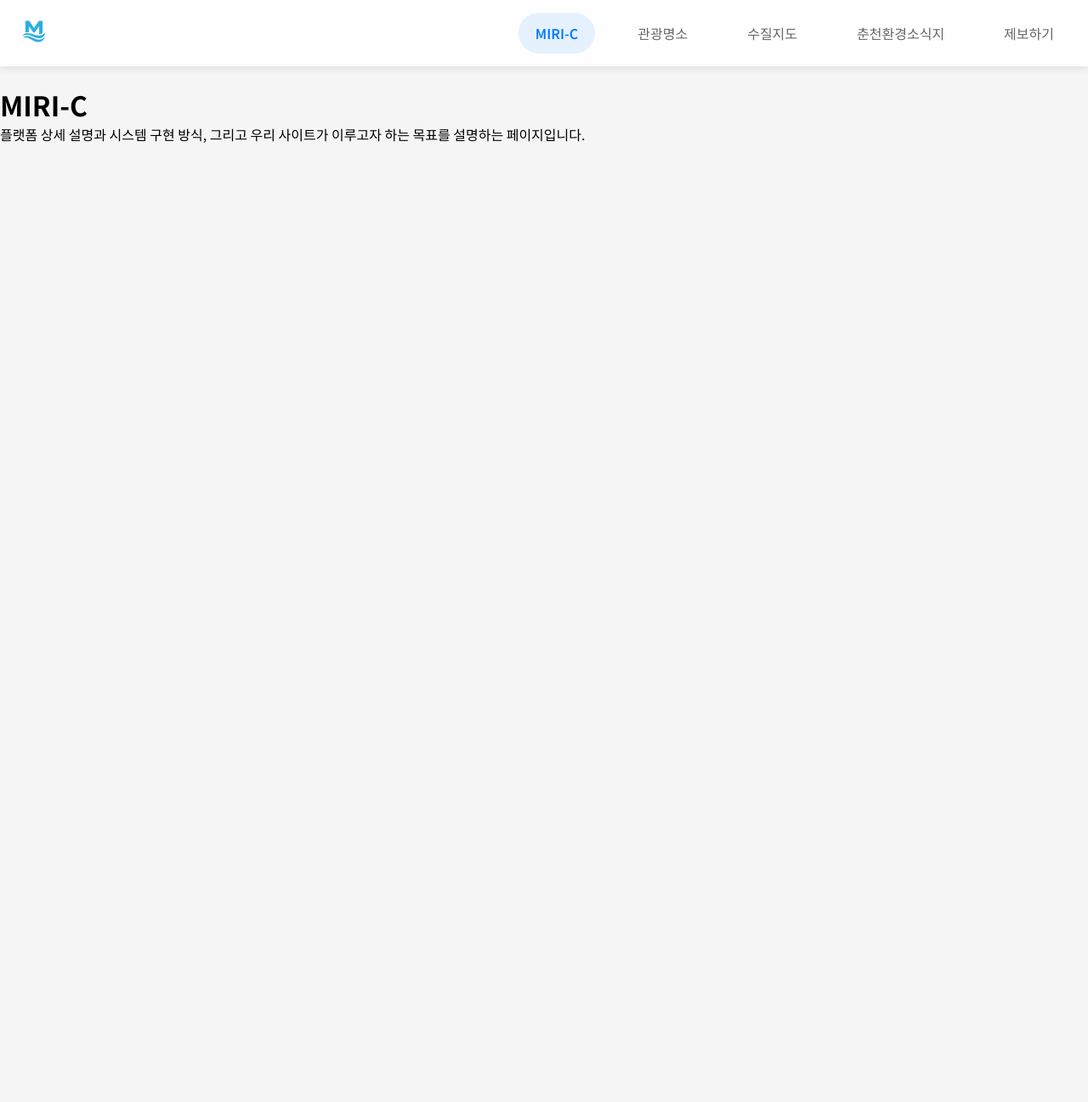
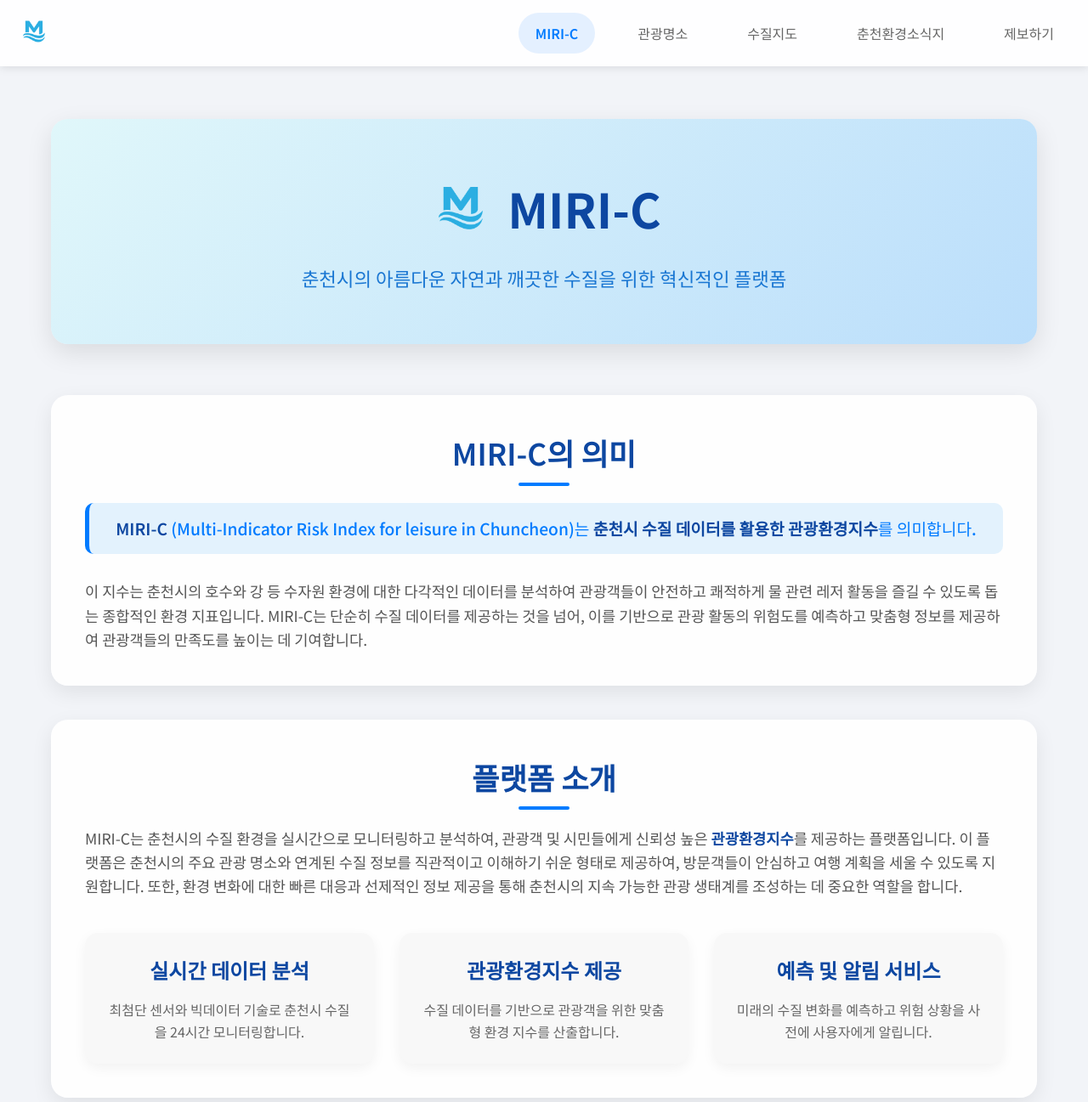
Before and after one commit to byeol01/Chuncheon, a React (Create React App) app: page /miri-c in a window 1280 px wide. Shown: the top 1297 px of the page at 85% size. Before the commit the page ends 800 px from the top, so only its background shows below. Built offline with nearby package versions, Linux system fonts and the light colour scheme.

Commit message:
상세페이지수정

```diff
--- a/src/components/TourismIndex.tsx
+++ b/src/components/TourismIndex.tsx
@@ -45,7 +45,7 @@ export const StatusText = styled.div<{ $level: number }>`
 `;
 
 export const Description = styled.div`
-  font-size: 1rem;
+  font-size: 20px;
   color: #666;
   margin-bottom: 20px;
   line-height: 1.5;
--- a/src/pages/MiriCPage.tsx
+++ b/src/pages/MiriCPage.tsx
@@ -1,16 +1,242 @@
 import React from 'react';
 import styled from 'styled-components';
+// import miriCLogo from '../../public/logo.png'; // 로고 이미지 임포트 제거
 
 const PageContainer = styled.div`
   padding-top: 100px; /* 내비게이션 바 높이만큼 패딩 추가 */
   min-height: 100vh;
+  background: #F2F4F8; /* 페이지 전체 배경색 */
+  font-family: 'Noto Sans KR', sans-serif;
+  color: #333;
+  line-height: 1.6;
+`;
+
+const ContentWrapper = styled.div`
+  max-width: 1200px;
+  margin: 0 auto;
+  padding: 40px 20px;
+`;
+
+const HeroSection = styled.section`
+  text-align: center;
+  margin-bottom: 60px;
+  padding: 60px 0;
+  background: linear-gradient(135deg, #e0f7fa 0%, #bbdefb 100%); /* 그라데이션 배경 */
+  border-radius: 20px;
+  box-shadow: 0 10px 30px rgba(0, 0, 0, 0.1);
+
+  h1 {
+    font-size: 3.5rem;
+    color: #0d47a1;
+    margin-bottom: 20px;
+    font-weight: 700;
+    display: flex;
+    align-items: center;
+    justify-content: center;
+    gap: 15px;
+  }
+
+  p {
+    font-size: 1.4rem;
+    color: #1976d2;
+    max-width: 800px;
+    margin: 0 auto;
+  }
+`;
+
+const LogoImage = styled.img`
+  width: 80px;
+  height: 80px;
+  vertical-align: middle;
+  border-radius: 10px; /* 로고 이미지에 약간의 둥근 모서리 */
+`;
+
+const SectionWrapper = styled.section`
+  background: rgba(255, 255, 255, 0.9);
+  border-radius: 20px;
+  padding: 40px;
+  margin-bottom: 40px;
+  box-shadow: 0 8px 25px rgba(0, 0, 0, 0.08);
+`;
+
+const SectionHeader = styled.h2`
+  font-size: 2.2rem;
+  color: #0d47a1;
+  text-align: center;
+  margin-bottom: 30px;
+  font-weight: 600;
+  position: relative;
+
+  &::after {
+    content: '';
+    width: 60px;
+    height: 4px;
+    background-color: #007bff;
+    position: absolute;
+    left: 50%;
+    transform: translateX(-50%);
+    bottom: -10px;
+    border-radius: 2px;
+  }
+`;
+
+const ContentBlock = styled.div`
+  margin-bottom: 25px;
+  font-size: 1.1rem;
+  color: #555;
+
+  &:last-child {
+    margin-bottom: 0;
+  }
+
+  strong {
+    color: #0d47a1;
+    font-weight: 600;
+  }
+`;
+
+const HighlightText = styled.p`
+  font-size: 1.2rem;
+  font-weight: 500;
+  color: #007bff;
+  text-align: center;
+  margin-top: 30px;
+  margin-bottom: 30px;
+  background: #e3f2fd;
+  padding: 15px 20px;
+  border-radius: 10px;
+  border-left: 5px solid #007bff;
+`;
+
+const FeatureGrid = styled.div`
+  display: grid;
+  grid-template-columns: repeat(auto-fit, minmax(300px, 1fr));
+  gap: 30px;
+  margin-top: 40px;
+`;
+
+const FeatureItem = styled.div`
+  background: #f8f8f8;
+  padding: 25px;
+  border-radius: 15px;
+  box-shadow: 0 5px 15px rgba(0, 0, 0, 0.05);
+  text-align: center;
+  transition: transform 0.3s ease;
+
+  &:hover {
+    transform: translateY(-8px);
+  }
+
+  h3 {
+    color: #0d47a1;
+    font-size: 1.5rem;
+    margin-bottom: 15px;
+  }
+
+  p {
+    color: #666;
+    font-size: 1rem;
+  }
 `;
 
 const MiriCPage: React.FC = () => {
   return (
     <PageContainer>
-      <h1>MIRI-C</h1>
-      <p>플랫폼 상세 설명과 시스템 구현 방식, 그리고 우리 사이트가 이루고자 하는 목표를 설명하는 페이지입니다.</p>
+      <ContentWrapper>
+        <HeroSection>
+          <h1>
+            <LogoImage src={'/logo.png'} alt="MIRI-C Logo" /> {/* 로고 경로 직접 참조 */}
+            MIRI-C
+          </h1>
+          <p>춘천시의 아름다운 자연과 깨끗한 수질을 위한 혁신적인 플랫폼</p>
+        </HeroSection>
+
+        <SectionWrapper>
+          <SectionHeader>MIRI-C의 의미</SectionHeader>
+          <ContentBlock>
+            <p>
+              <HighlightText>
+                <strong>MIRI-C</strong> (Multi-Indicator Risk Index for leisure in Chuncheon)는
+                <strong> 춘천시 수질 데이터를 활용한 관광환경지수</strong>를 의미합니다.
+              </HighlightText>
+            </p>
+            <p>
+              이 지수는 춘천시의 호수와 강 등 수자원 환경에 대한 다각적인 데이터를 분석하여
+              관광객들이 안전하고 쾌적하게 물 관련 레저 활동을 즐길 수 있도록 돕는
+              종합적인 환경 지표입니다. MIRI-C는 단순히 수질 데이터를 제공하는 것을 넘어,
+              이를 기반으로 관광 활동의 위험도를 예측하고 맞춤형 정보를 제공하여
+              관광객들의 만족도를 높이는 데 기여합니다.
+            </p>
+          </ContentBlock>
+        </SectionWrapper>
+
+        <SectionWrapper>
+          <SectionHeader>플랫폼 소개</SectionHeader>
+          <ContentBlock>
+            <p>
+              MIRI-C는 춘천시의 수질 환경을 실시간으로 모니터링하고 분석하여,
+              관광객 및 시민들에게 신뢰성 높은 <strong>관광환경지수</strong>를 제공하는 플랫폼입니다.
+              이 플랫폼은 춘천시의 주요 관광 명소와 연계된 수질 정보를
+              직관적이고 이해하기 쉬운 형태로 제공하여, 방문객들이 안심하고
+              여행 계획을 세울 수 있도록 지원합니다. 또한, 환경 변화에 대한
+              빠른 대응과 선제적인 정보 제공을 통해 춘천시의 지속 가능한
+              관광 생태계를 조성하는 데 중요한 역할을 합니다.
+            </p>
+          </ContentBlock>
+          <FeatureGrid>
+            <FeatureItem>
+              <h3>실시간 데이터 분석</h3>
+              <p>최첨단 센서와 빅데이터 기술로 춘천시 수질을 24시간 모니터링합니다.</p>
+            </FeatureItem>
+            <FeatureItem>
+              <h3>관광환경지수 제공</h3>
+              <p>수질 데이터를 기반으로 관광객을 위한 맞춤형 환경 지수를 산출합니다.</p>
+            </FeatureItem>
+            <FeatureItem>
+              <h3>예측 및 알림 서비스</h3>
+              <p>미래의 수질 변화를 예측하고 위험 상황을 사전에 사용자에게 알립니다.</p>
+            </FeatureItem>
+          </FeatureGrid>
+        </SectionWrapper>
+
+        <SectionWrapper>
+          <SectionHeader>핵심 기술 및 데이터 산출 방식</SectionHeader>
+          <ContentBlock>
+            <p>
+              MIRI-C는 <strong>IoT 기반의 수질 센서 네트워크</strong>를 통해 춘천시 전역의 주요
+              하천과 호수에서 실시간으로 수질 데이터를 수집합니다. 수집된 데이터는
+              <strong>빅데이터 분석 시스템</strong>을 통해 정제되고, <strong>AI 기반의 예측 모델</strong>을 활용하여
+              관광객의 활동에 영향을 미칠 수 있는 수질 변화 및 환경 위험 요소를
+              정확하게 분석하고 예측합니다. 이러한 정교한 데이터 산출 과정을 통해
+              MIRI-C는 신뢰할 수 있는 관광환경지수를 제공하며, 춘천시의 환경 관리
+              역량을 한층 더 강화합니다.
+            </p>
+            <p>
+              주요 분석 지표: 수온, pH, 용존산소, 탁도, 전기전도도, 클로로필-a 등
+            </p>
+          </ContentBlock>
+        </SectionWrapper>
+
+        <SectionWrapper>
+          <SectionHeader>MIRI-C의 목표</SectionHeader>
+          <ContentBlock>
+            <p>
+              MIRI-C는 단순히 정보를 제공하는 것을 넘어, 춘천시 관광 산업의 지속적인 성장을
+              지원하고 환경 보호에 기여하는 것을 목표로 합니다.
+            </p>
+            <HighlightText>
+              이를 통해 <strong>관광객 유치 증대</strong>를 목표로 두며, 춘천시를 더욱 매력적이고
+              안전한 관광 도시로 발전시키는 데 이바지하고자 합니다.
+            </HighlightText>
+            <p>
+              또한, 시민들에게는 투명하고 신뢰할 수 있는 환경 정보를 제공하여
+              환경 인식 증진에 기여하고, 춘천시가 <strong>친환경 스마트 관광 도시</strong>로서의
+              위상을 확립할 수 있도록 최선을 다할 것입니다.
+            </p>
+          </ContentBlock>
+        </SectionWrapper>
+
+      </ContentWrapper>
     </PageContainer>
   );
 };
```
Also changed, not shown: src/pages/NewsPage.tsx (+6 -6 lines).
